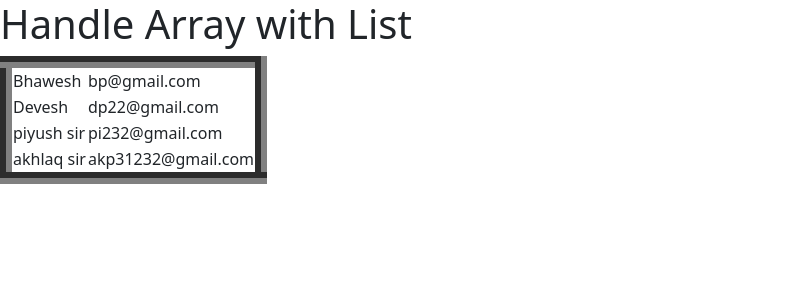
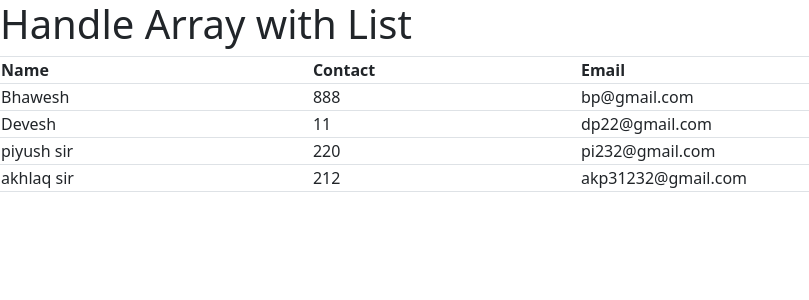
Before and after one commit to Bhaweshkiwitech/Reactjs_tutotrial-, a React (Create React App) app in the folder reactjstut01/: page / in a window 1280 px wide. Shown: the top 300 px of the page, without its empty margins (0-809 px from the left). Built offline with nearby package versions, Linux system fonts and the light colour scheme.

Commit message:
using bootstrap

```diff
--- a/reactjstut01/src/App.js
+++ b/reactjstut01/src/App.js
@@ -1,6 +1,6 @@
 import React from "react";
 
-
+import Table from 'react-bootstrap/Table';
 function App() {
   // const students = [
   //   "Bhawesh",
@@ -16,27 +16,27 @@ function App() {
     { name: "piyush sir", contact: 220, email: "pi232@gmail.com" },
     { name: "akhlaq sir", contact: 212, email: "akp31232@gmail.com" },
   ];
-  //map looping
 
-  // students.map((item)=>{
-  //   console.log('my name is ', item);
-  // })
-
-  // for(let i=0;i<=students.length;i++){
-  //   console.log('for loop', students[i]);
-  // }
   return (
     <div className="App">
       <h1>Handle Array with List</h1>
-      <table border={12}>
+      <Table striped bordered hover>
+      <tr>
+
+          <th> Name</th>
+          <th> Contact</th>
+          <th>Email</th>
+        </tr>
+
         {/* use map in reactjs instead of for loop, while loop in reactjs*/}
         {students.map((data) => (
-          <tr border={12}>
-            <td border={12}>{data.name}</td>
-            <td border={12}>{data.email}</td>
+          <tr>
+            <td>{data.name}</td>
+            <td>{data.contact}</td>
+            <td>{data.email}</td>
           </tr>
         ))}
-      </table>
+        </Table>
     </div>
   );
 }
```
